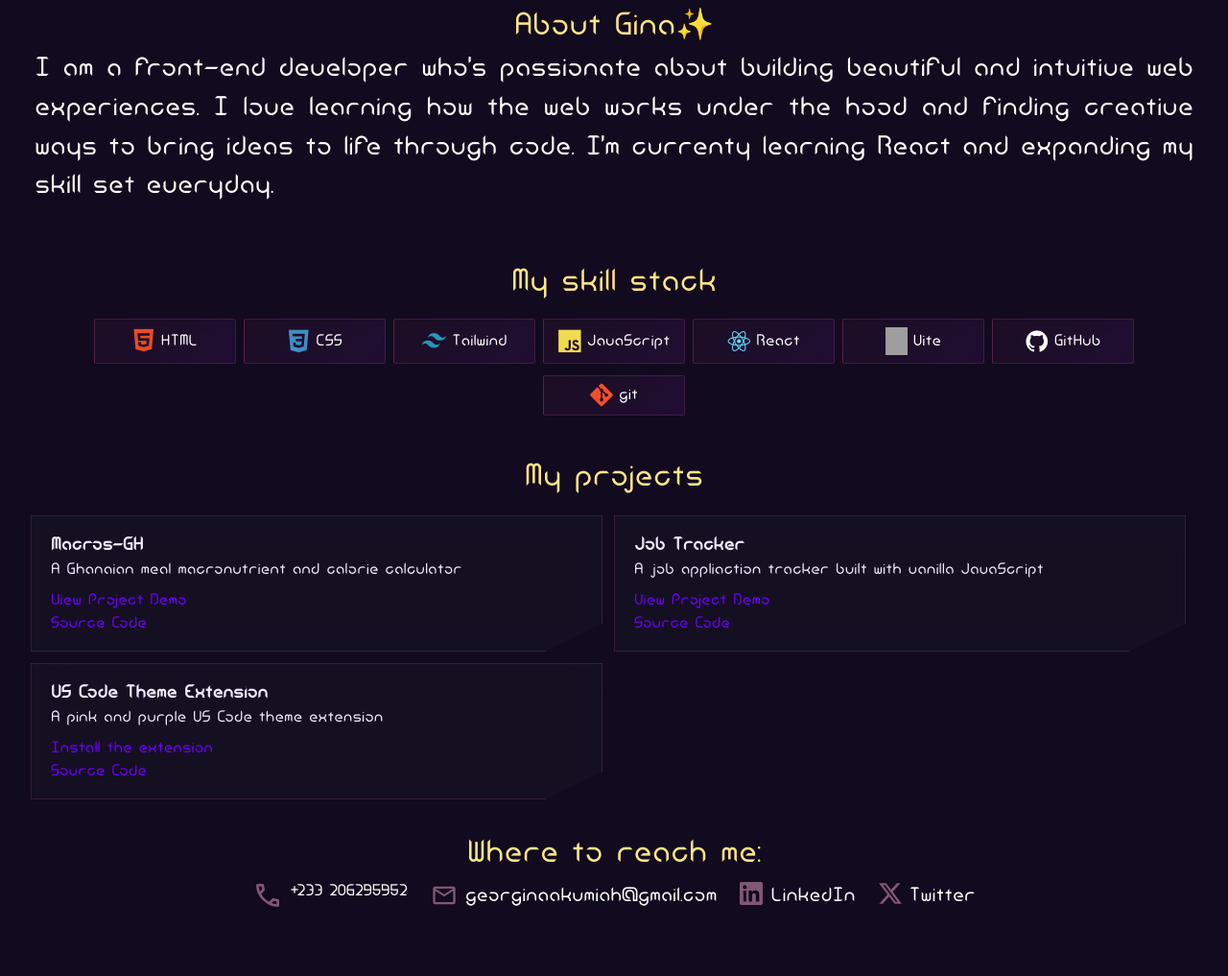
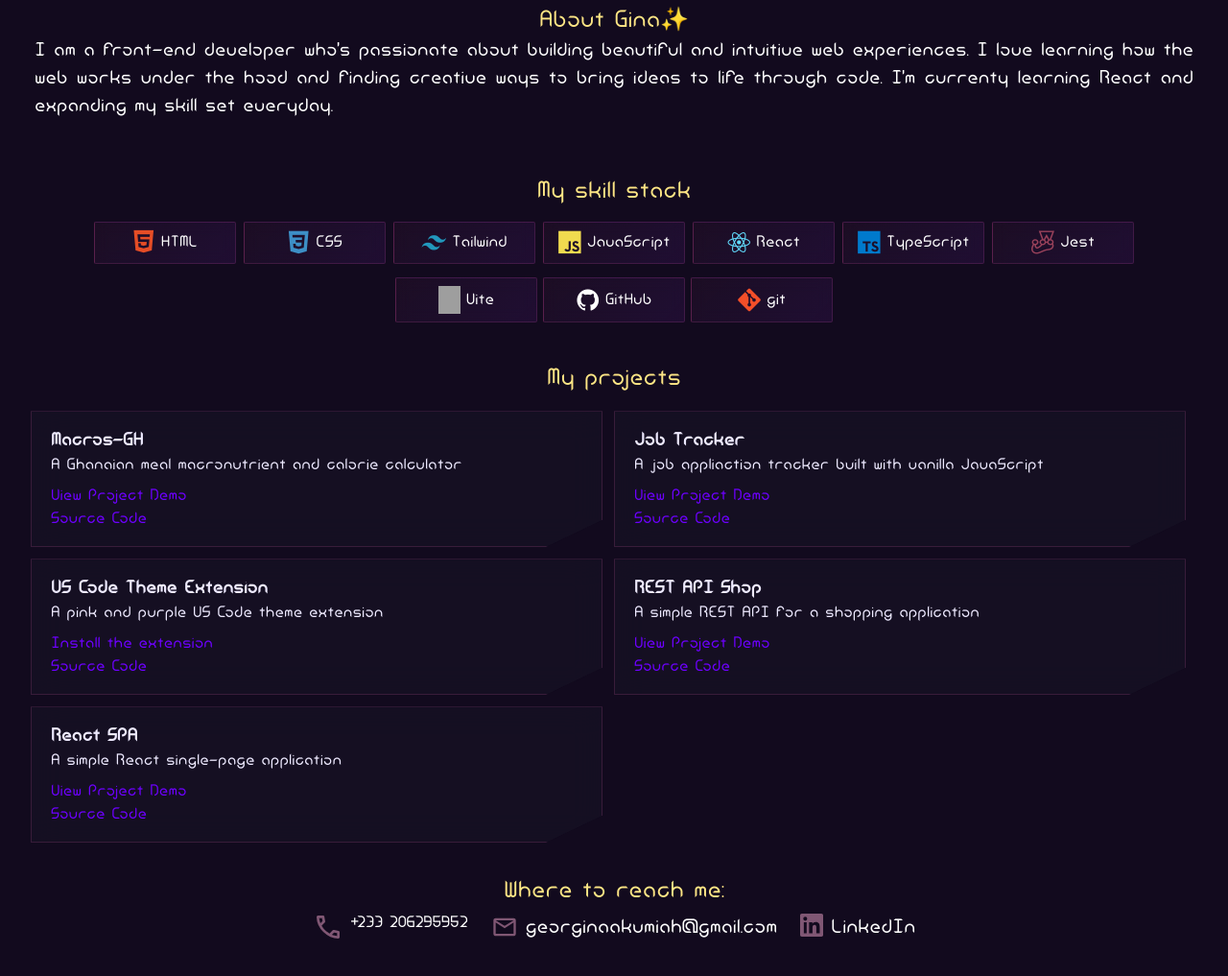
Before and after one commit to Gina-bun/Gina-portfolio, a website: page docs/index.html in a window 1280 px wide. Shown: the part 505-1522 px from the top of the page at 96% size. Before the commit the page ends 1490 px from the top, so only its background shows below. Drawn offline with nearby package versions, Linux system fonts and the light colour scheme; grey boxes are pictures that could not be loaded; files whose address does not match are found by name; a web font is replaced by a local one.

Commit message:
fix: change font size , updated skill , project  and contact section

```diff
--- a/docs/index.html
+++ b/docs/index.html
@@ -166,11 +166,11 @@
       <!-- About me -->
       <div id="about-me" class="h-20dvh mx-4 px-5 py-4">
         <h3
-          class="max-sm:title min-sm:text-center min-sm:text-[2rem] text-amber-200"
+          class="max-sm:title min-sm:text-center min-sm:text-[1.5rem] text-amber-200"
         >
           About Gina✨
         </h3>
-        <p class="text-[1.2rem] text-justify min-sm:text-[1.7rem]">
+        <p class="text-[1.2rem] text-justify min-sm:text-[1.3rem]">
           I am a front-end developer who's passionate about building beautiful
           and intuitive web experiences. I love learning how the web works under
           the hood and finding creative ways to bring ideas to life through
@@ -184,7 +184,7 @@
         class="min-h-18dvh gap-1.5 px-5 py-4 mx-4 my-6 flex justify-center flex-wrap"
       >
         <h3
-          class="max-sm:title min-sm:text-center min-sm:text-[2rem] text-amber-200"
+          class="max-sm:title min-sm:text-center min-sm:text-[1.5rem] text-amber-200"
         >
           My skill stack
         </h3>
@@ -223,6 +223,19 @@
           </div>
 
           <div class="skill-logo btn-pop">
+            <i class="devicon-typescript-plain colored text-2xl pr-1.5"></i>
+            <span class="">TypeScript</span>
+          </div>
+
+          <div class="skill-logo btn-pop">
+            <i class="devicon-jest-plain colored text-2xl pr-1.5"></i>
+            <span class="">Jest</span>
+          </div>
+
+          </div>
+
+
+          <div class="skill-logo btn-pop">
             <img
               src="https://cdn.jsdelivr.net/gh/devicons/devicon@latest/icons/vitejs/vitejs-original.svg"
               class="inline-block pr-1.5 h-[1.8rem] w-[1.8rem]"
@@ -248,7 +261,7 @@
       <!-- Projects -->
       <div id="projects" class="h-fit mx-8 min-sm:h-fit">
         <h3
-          class="max-sm:title min-sm:text-center min-sm:text-[2rem] text-amber-200"
+          class="max-sm:title min-sm:text-center min-sm:text-[1.5rem] text-amber-200"
         >
           My projects
         </h3>
@@ -256,7 +269,7 @@
           id="project-container"
           class="flex max-sm:flex-col gap-y-4 py-4 min-sm:flex-wrap min-sm:gap-3"
         >
-          <!-- Project 1 -->
+          <!-- Project 1(macros) -->
           <div
             class="grid px-5 py-4 gap-3 inner-trapezoid h-fit w-full min-sm:w-[calc(50%-0.75rem)]"
           >
@@ -280,7 +293,7 @@
             </div>
           </div>
 
-          <!-- Project 2 -->
+          <!-- Project 2(job tracker) -->
           <div
             class="grid px-5 py-4 gap-3 inner-trapezoid h-fit w-full min-sm:w-[calc(50%-0.75rem)]"
           >
@@ -304,7 +317,7 @@
             </div>
           </div>
 
-          <!-- Project 3 -->
+          <!-- Project 3(VS Code Theme Extension) -->
           <div
             class="grid  px-5 py-4 gap-3 inner-trapezoid h-fit w-full min-sm:w-[calc(50%-0.75rem)]"
           >
@@ -325,13 +338,62 @@
               </div>
             </div>
           </div>
+
+          <!-- project 4(REST API Shop) -->
+            <div
+            class="grid px-5 py-4 gap-3 inner-trapezoid h-fit w-full min-sm:w-[calc(50%-0.75rem)]"
+          >
+            <div id="project-4">
+              <h4 class="text-lg font-bold">REST API Shop</h4>
+              <p class="text-[1em]">A simple REST API for a shopping application</p>
+              <div class="flex flex-col gap-x-2 mt-2">
+                <a
+                  href="https://fakeapparelshop.netlify.app/"
+                  target="_blank"
+                  class="text-[#6e00ff] hover:underline"
+                  >View Project Demo</a
+                >
+                <a
+                  href="https://github.com/Gina-bun/Task4-Fake-Shop"
+                  target="_blank"
+                  class="text-[#6e00ff] hover:underline"
+                  >Source Code</a
+                >
+              </div>
+            </div>
+          </div>
+
+                    <!-- project 5(React SPA) -->
+            <div
+            class="grid px-5 py-4 gap-3 inner-trapezoid h-fit w-full min-sm:w-[calc(50%-0.75rem)]"
+          >
+            <div id="project-5">
+              <h4 class="text-lg font-bold">React SPA</h4>
+              <p class="text-[1em]">A simple React single-page application</p>
+              <div class="flex flex-col gap-x-2 mt-2">
+                <a
+                  href="https://milkshakepoint.netlify.app/"
+                  target="_blank"
+                  class="text-[#6e00ff] hover:underline"
+                  >View Project Demo</a
+                >
+                <a
+                  href="https://github.com/Gina-bun/Task3-SPA"
+                  target="_blank"
+                  class="text-[#6e00ff] hover:underline"
+                  >Source Code</a
+                >
+              </div>
+            </div>
+          </div>
+
         </div>
       </div>
 
       <!-- Contact -->
       <div id="contact" class="px-5 py-4 mx-4 pb-[2rem]">
         <h3
-          class="max-sm:title min-sm:text-center min-sm:text-[2rem] text-amber-200"
+          class="max-sm:title min-sm:text-center min-sm:text-[1.5rem] text-amber-200"
         >
           Where to reach me:
         </h3>
@@ -388,11 +450,11 @@
               />
             </svg>
             <span class="text-xl min-sm:text-[1.2rem]"
-              ><a href="https://www.linkedin.com/in/georgina-akumiah-1203511ab/" target="_blank">LinkedIn</a></span
+              ><a href="https://www.linkedin.com/in/georgina-akumiah/" target="_blank">LinkedIn</a></span
             >
           </div>
 
-          <div id="twitter" class="min-sm:skill-logo flex py-1 gap-2">
+          <!-- <div id="twitter" class="min-sm:skill-logo flex py-1 gap-2">
             <svg
               role="img"
               class="size-6"
@@ -408,7 +470,8 @@
             <span class="text-xl min-sm:text-[1.2rem]"
               ><a href="https://x.com/codebunbun" target="_blank">Twitter</a></span
             >
-          </div>
+          </div> -->
+
         </div>
       </div>
     </div>
```
